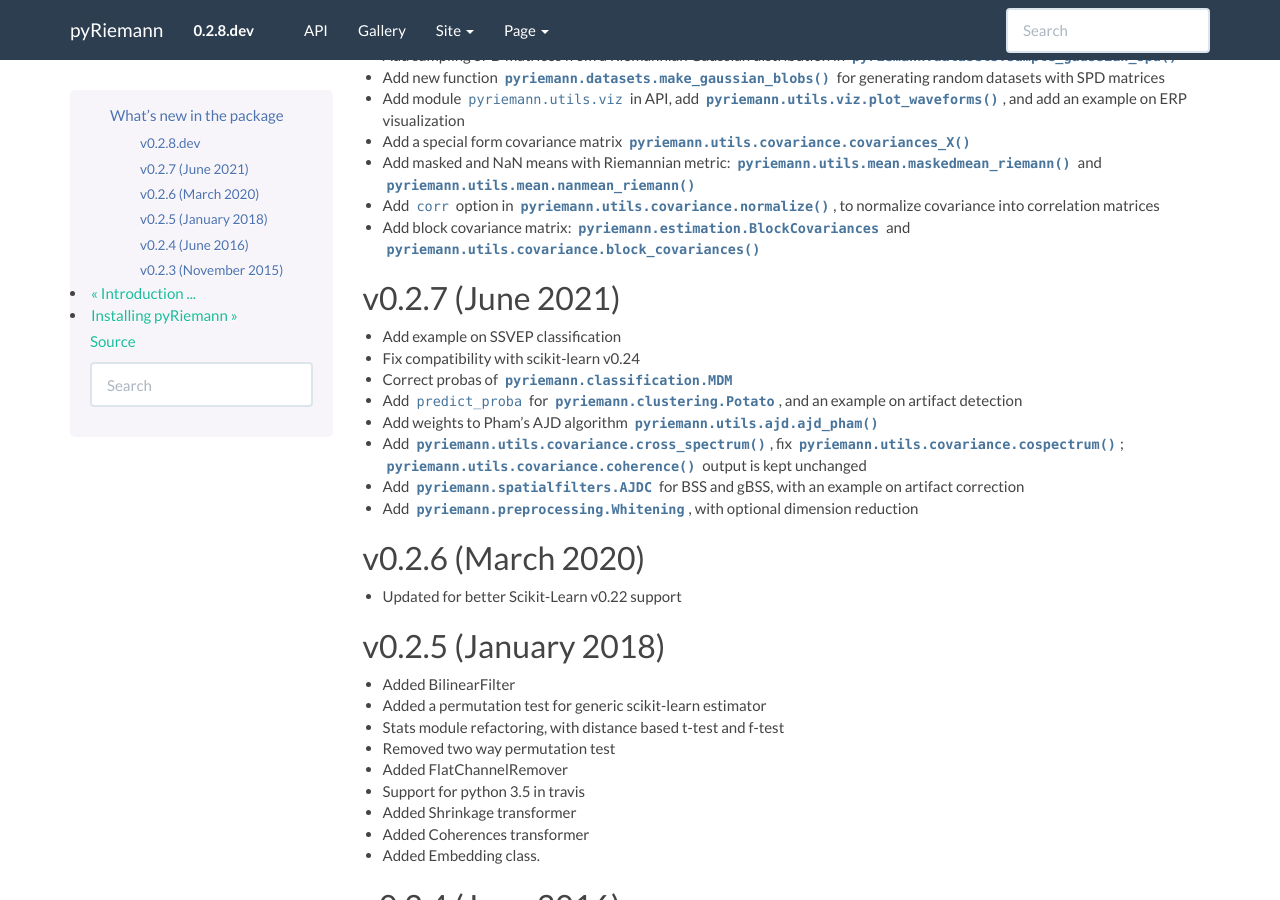
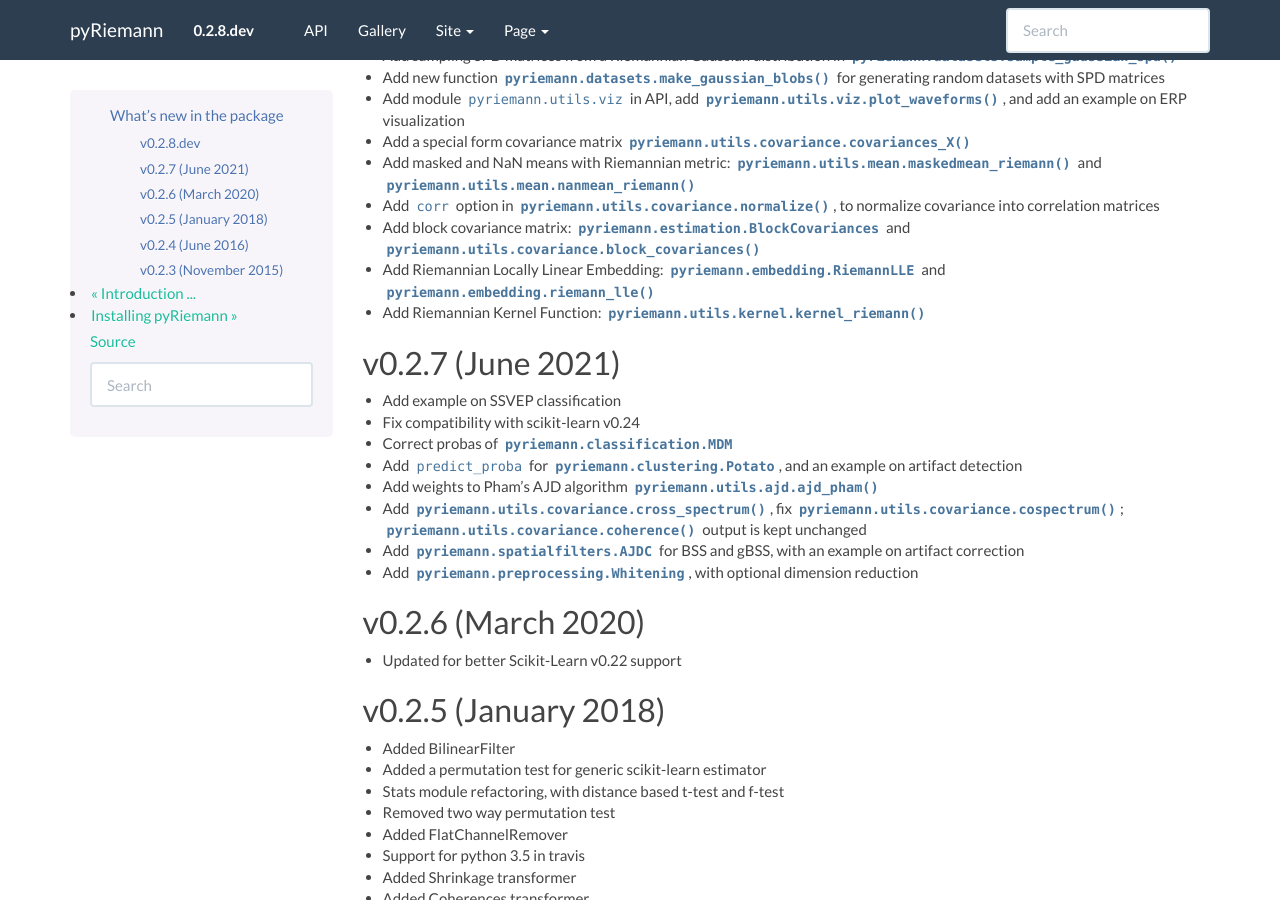
Before and after one commit to pyRiemann/pyRiemann, a Sphinx documentation site: the page built from doc/whatsnew.rst, in a window 1280 px wide and 900 px high, scrolled down 414 px. Built offline with Sphinx 7.4.7, drawn with Linux system fonts in a browser that asks for light colours; formulas are drawn with MathJax 3; pages that are not in the unit, such as notebooks, are missing from menus.

Commit message:
Update whatsnew.rst

```diff
--- a/doc/whatsnew.rst
+++ b/doc/whatsnew.rst
@@ -39,6 +39,11 @@ v0.2.8.dev
 - Add ``corr`` option in :func:`pyriemann.utils.covariance.normalize`, to normalize covariance into correlation matrices
 
 - Add block covariance matrix: :class:`pyriemann.estimation.BlockCovariances` and :func:`pyriemann.utils.covariance.block_covariances`
+
+- Add Riemannian Locally Linear Embedding: :class:`pyriemann.embedding.RiemannLLE` and :func:`pyriemann.embedding.riemann_lle`
+
+- Add Riemannian Kernel Function: :func:`pyriemann.utils.kernel.kernel_riemann`
+
 
 v0.2.7 (June 2021)
 ------------------
```
